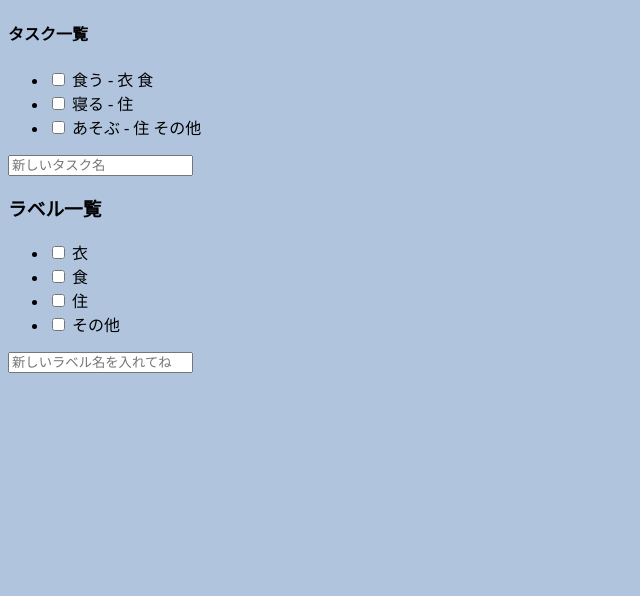
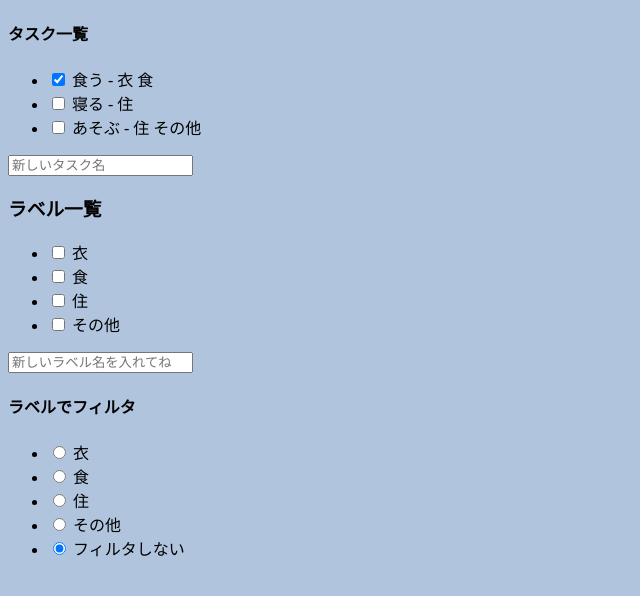
Before and after one commit to huro3h/vuex_practice, a Vue app: page / in a window 1280 px wide. Shown: the top 596 px of the page, without its empty margins (0-640 px from the left). Built offline with nearby package versions, Linux system fonts and the light colour scheme.

Commit message:
filterd tasks functions with label name

```diff
--- a/src/App.vue
+++ b/src/App.vue
@@ -3,7 +3,7 @@
     <h4>タスク一覧</h4>
     <ul>
       <li v-for="task in tasks" v-bind:key="task.id">
-        <input type="checkbox" v-bind:cheched="task.done" v-on:change="toggleTaskStatus(task)">
+        <input type="checkbox" v-bind:checked="task.done" v-on:change="toggleTaskStatus(task)">
         {{ task.name }}
         -
         <span v-for="id in task.labelIds" v-bind:key="id">
@@ -27,6 +27,19 @@
     <form v-on:submit.prevent="addLabel">
       <input type="text" v-model="newLabelText" placeholder="新しいラベル名を入れてね">
     </form>
+
+    <h4>ラベルでフィルタ</h4>
+    <ul>
+      <li v-for="label in labels" v-bind:key="label.id">
+        <input type="radio" v-bind:checked="label.id === filter" v-on:change="changeFilter(label.id)">
+        {{ label.text }}
+      </li>
+      <li>
+        <input type="radio" v-bind:checked="filter == null" v-on:change="changeFilter(null)">
+        フィルタしない
+      </li>
+    </ul>
+
   </div>
 </template>
 
@@ -50,6 +63,9 @@ export default {
     },
     labels() {
       return this.$store.state.labels
+    },
+    filter() {
+      return this.$store.state.filter
     }
   },
 
@@ -86,10 +102,17 @@ export default {
       const label = this.labels.filter(label => label.id === id)[0]
       return label ? label.text : ''
     },
+
+    // フィルタする対象のラベルを変更する
+    changeFilter(labelId) {
+      // changeFilterミューテーションをコミット
+      this.$store.commit('changeFilter', {
+        filter: labelId
+      })
+    }
   }
 }
 
-// memo: next labels filtering..
 </script>
 
 <style>
--- a/src/store.js
+++ b/src/store.js
@@ -47,7 +47,7 @@ const store = new Vuex.Store({
     // フィルタ後のタスクを返す
     filteredTasks(state) {
       // ラベルが選択されていなければそのままの一覧を返す
-      if (!stete.filter) {
+      if (!state.filter) {
         return state.tasks
       }
 
@@ -94,7 +94,7 @@ const store = new Vuex.Store({
     },
 
     // フィルタリング対象のラベルを変更する
-    changeFilter(state, { filter }) {
+    changeFilter (state, { filter }) {
       state.filter = filter
     },
   },
```
